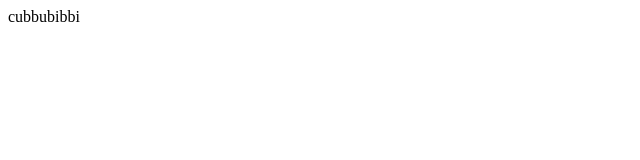
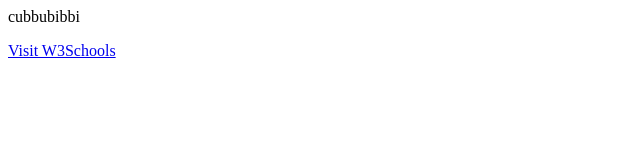
Before and after one commit to hal-een/hal-een.github.io, a plain HTML site: page index.html in a window 1280 px wide. Shown: the whole page, without its empty margins (0-640 px from the left). Drawn offline with Linux system fonts and the light colour scheme.

Commit message:
Update index.html

```diff
--- a/index.html
+++ b/index.html
@@ -4,5 +4,6 @@
     </head>
     <body>
         <p> cubbubibbi</p>
+        <a href="pipi.html">Visit W3Schools</a>
     </body>
 </html>
```
